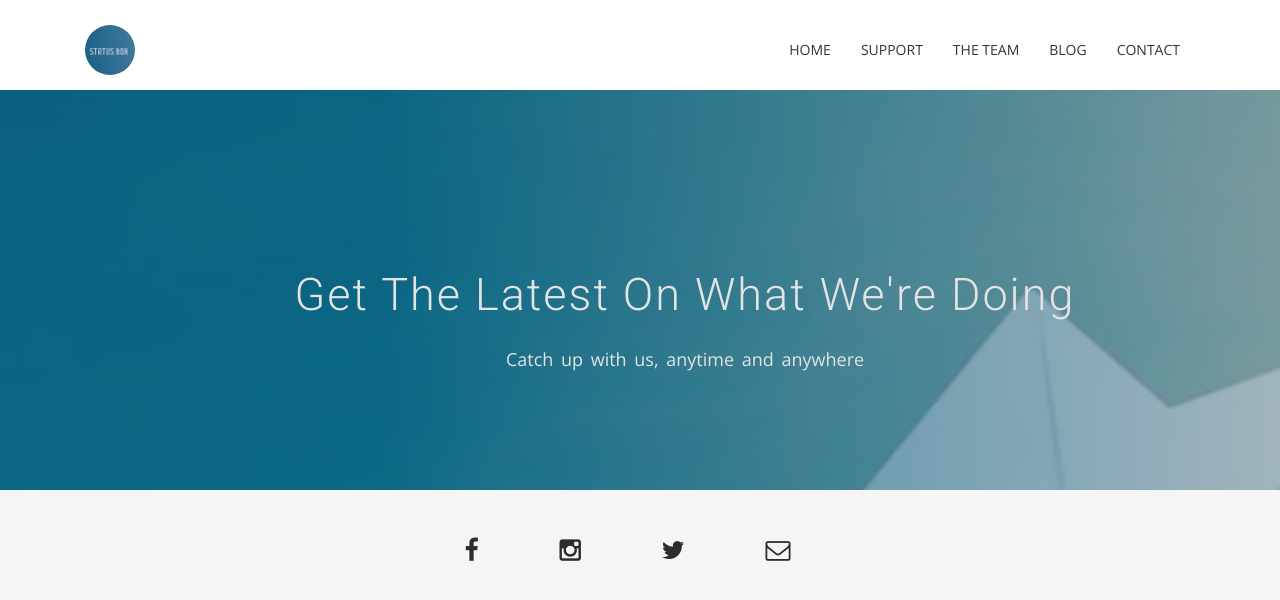
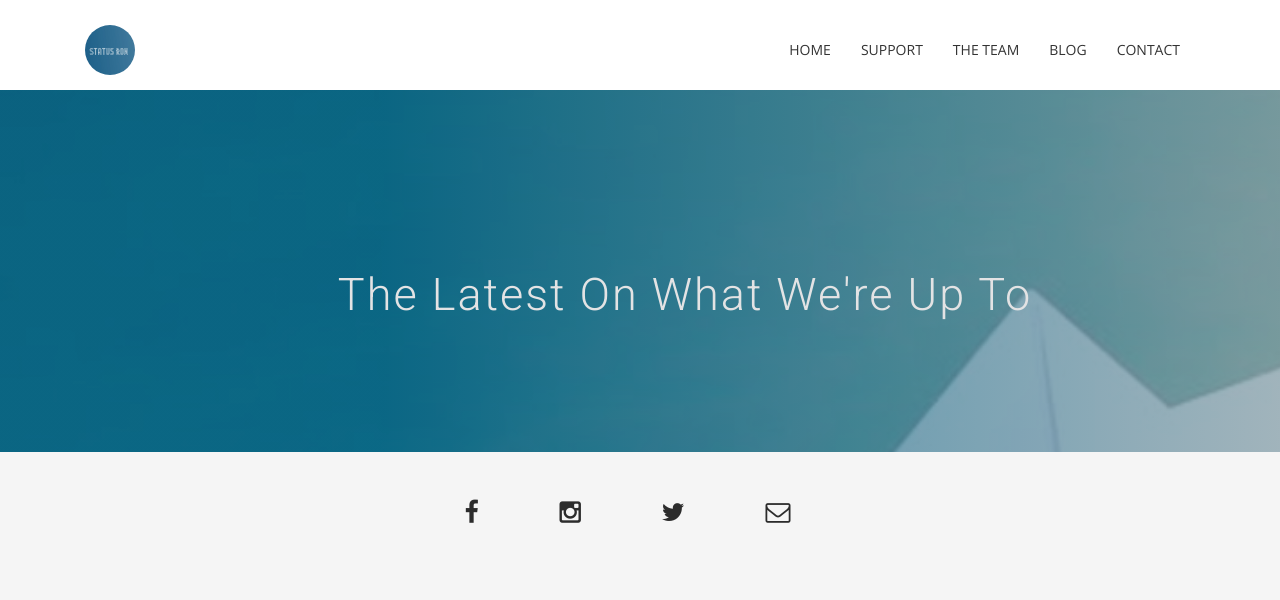
Before and after one commit to statusrow/statusrow.github.io, a Jekyll site: the page built from blog.html, in a window 1280 px wide. Shown: the top 600 px of the page. Built offline with Jekyll 4.4.1, drawn with Linux system fonts in a browser that asks for light colours; nearby versions of some CDN libraries; some web fonts are replaced.

Commit message:
Adding images and new blog article

```diff
--- a/blog.html
+++ b/blog.html
@@ -9,8 +9,7 @@
     <div class="row">
       <div class="col-md-12">
         <div class="block">
-          <h1>Get the latest on what we're doing</h1>
-          <p>Catch up with us, anytime and anywhere</p>
+          <h1>The latest on what we're up to</h1>
         </div>
       </div>
     </div>
@@ -21,6 +20,7 @@
 <div class="col-xs-12 col-md-6">
   <div class="post-area">
     <a href="{{ post.url | prepend: site.baseurl }}" class="bold">{{ post.title }}</a>
+    <p>{{ post.subtitle }}</p>
     <p class="post-date">{{ post.date | date_to_long_string }}</p>
     <p>
       {{ post.content | strip_html | truncatewords: 50 }}
--- a/css/style.css
+++ b/css/style.css
@@ -135,3 +135,9 @@
 .quote {
   font-style: italic;
 }
+#intro .block img {
+  width: 50%;
+  padding: 0;
+  position: relative;
+  transform: translateX(50%);
+}
```
Also changed, not shown: 2 other files.
